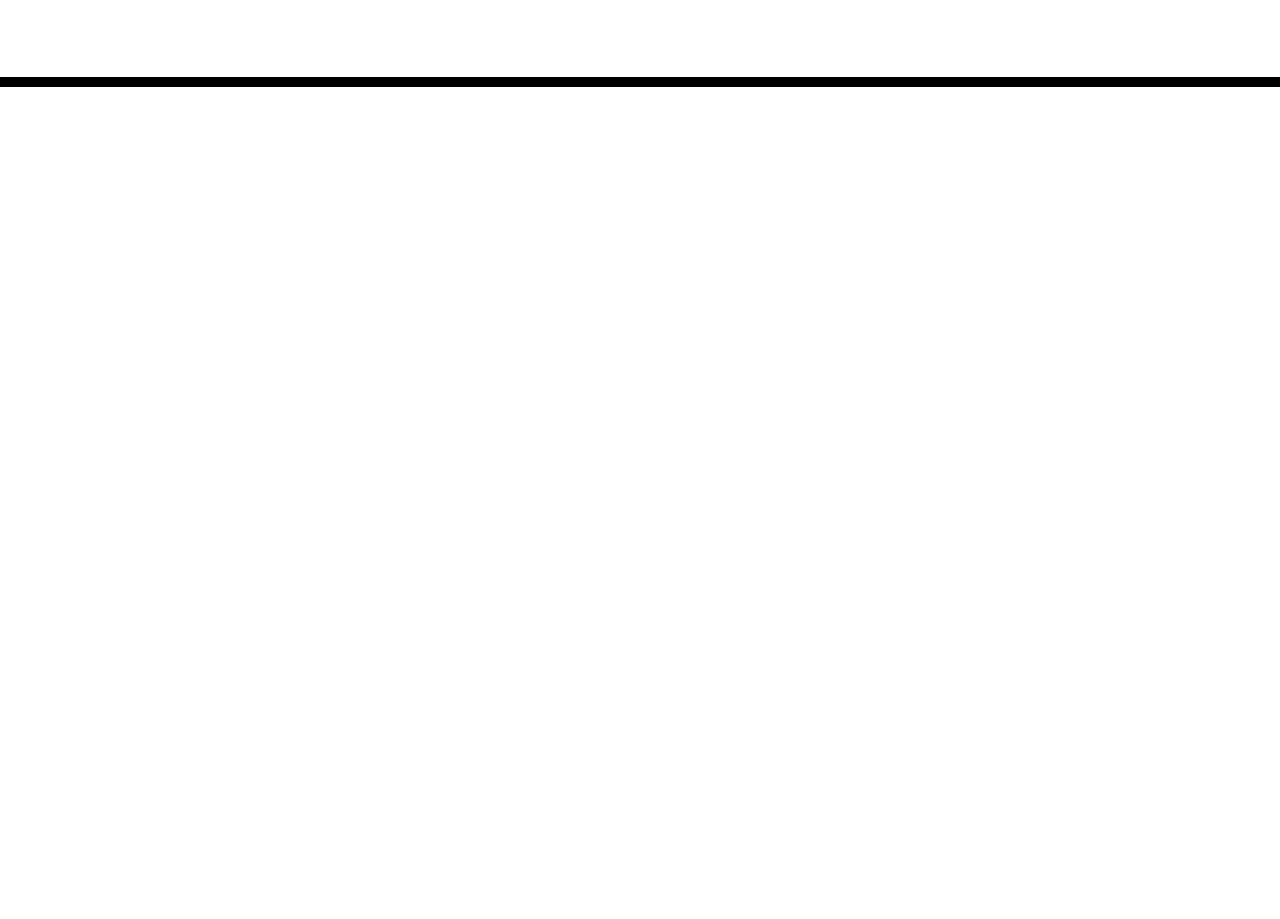
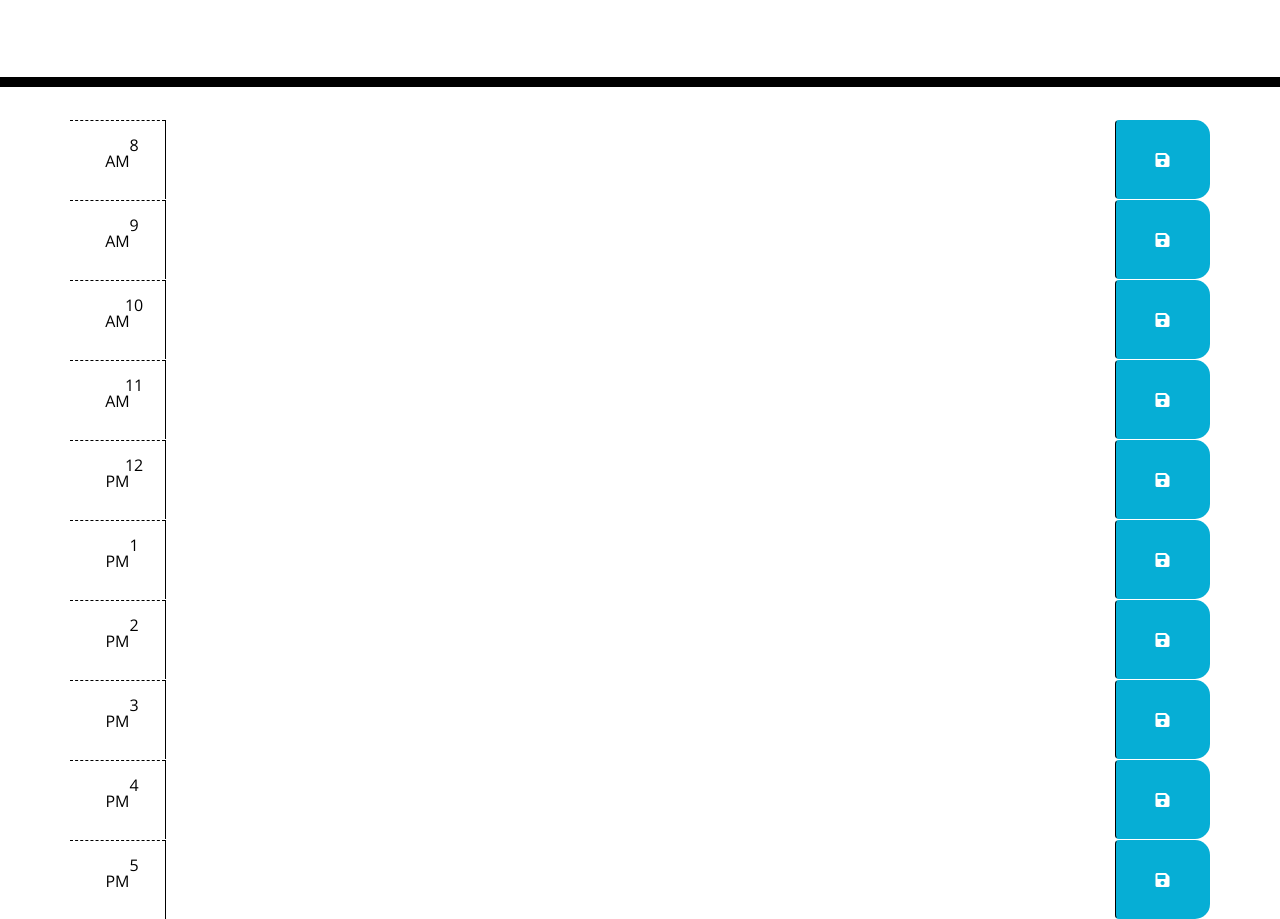
Before and after one commit to DiegoServe/work-day-scheduler, a plain HTML site: page index.html in a window 1280 px wide. Shown: the part 181-1100 px from the top of the page. Before the commit the page ends 800 px from the top, so only its background shows below. Drawn offline with nearby package versions, Linux system fonts and the light colour scheme; files that its build step writes are made by us from their sources.

Commit message:
timeblocks added

```diff
--- a/index.html
+++ b/index.html
@@ -1,28 +1,20 @@
 <!DOCTYPE html>
 <html lang="en">
+
 <head>
   <meta charset="UTF-8" />
   <meta name="viewport" content="width=device-width, initial-scale=1.0" />
   <meta http-equiv="X-UA-Compatible" content="ie=edge" />
-    <link
-      rel="stylesheet"
-      href="https://stackpath.bootstrapcdn.com/bootstrap/4.3.1/css/bootstrap.min.css"
-    />
-    <link
-      rel="stylesheet"
-      href="https://use.fontawesome.com/releases/v5.8.1/css/all.css"
-      integrity="sha384-50oBUHEmvpQ+1lW4y57PTFmhCaXp0ML5d60M1M7uH2+nqUivzIebhndOJK28anvf"
-      crossorigin="anonymous"
-    />
-    <link
-      href="https://fonts.googleapis.com/css?family=Open+Sans&display=swap"
-      rel="stylesheet"
-    />
-    <link rel="stylesheet" href="style.css" />
+  <link rel="stylesheet" href="https://stackpath.bootstrapcdn.com/bootstrap/4.3.1/css/bootstrap.min.css" />
+  <link rel="stylesheet" href="https://use.fontawesome.com/releases/v5.8.1/css/all.css"
+    integrity="sha384-50oBUHEmvpQ+1lW4y57PTFmhCaXp0ML5d60M1M7uH2+nqUivzIebhndOJK28anvf" crossorigin="anonymous" />
+  <link href="https://fonts.googleapis.com/css?family=Open+Sans&display=swap" rel="stylesheet" />
+  <link rel="stylesheet" href="assets/css/style.css" />
   <title>Work Day Scheduler</title>
 </head>
 
 <body>
+  <!-- Header -->
   <header class="jumbotron">
     <h1 class="display-3">Work Day Scheduler</h1>
     <p class="lead">A simple calendar app for scheduling your work day</p>
@@ -30,11 +22,101 @@
   </header>
   <div class="container">
     <!-- Timeblocks go here -->
+
+    <div id="hour8" class="row time-block">
+      <div class="col-md-1 hour">
+        8 AM
+      </div>
+      <textarea class="col-md-10 description">
+        </textarea>
+      <button class="btn saveBtn col-md-1"><i class="fas fa-save"></i></button>
+    </div>
+
+    <div id="hour9" class="row time-block">
+      <div class="col-md-1 hour">
+        9 AM
+      </div>
+      <textarea class="col-md-10 description">
+        </textarea>
+      <button class="btn saveBtn col-md-1"><i class="fas fa-save"></i></button>
+    </div>
+
+    <div id="hour10" class="row time-block">
+      <div class="col-md-1 hour">
+        10 AM
+      </div>
+      <textarea class="col-md-10 description">
+        </textarea>
+      <button class="btn saveBtn col-md-1"><i class="fas fa-save"></i></button>
+    </div>
+
+    <div id="hour10=1" class="row time-block">
+      <div class="col-md-1 hour">
+        11 AM
+      </div>
+      <textarea class="col-md-10 description">
+        </textarea>
+      <button class="btn saveBtn col-md-1"><i class="fas fa-save"></i></button>
+    </div>
+
+    <div id="hour12" class="row time-block">
+      <div class="col-md-1 hour">
+        12 PM
+      </div>
+      <textarea class="col-md-10 description">
+        </textarea>
+      <button class="btn saveBtn col-md-1"><i class="fas fa-save"></i></button>
+    </div>
+
+    <div id="hour13" class="row time-block">
+      <div class="col-md-1 hour">
+        1 PM
+      </div>
+      <textarea class="col-md-10 description">
+        </textarea>
+      <button class="btn saveBtn col-md-1"><i class="fas fa-save"></i></button>
+    </div>
+
+    <div id="hour14" class="row time-block">
+      <div class="col-md-1 hour">
+        2 PM
+      </div>
+      <textarea class="col-md-10 description">
+        </textarea>
+      <button class="btn saveBtn col-md-1"><i class="fas fa-save"></i></button>
+    </div>
+
+    <div id="hour15" class="row time-block">
+      <div class="col-md-1 hour">
+        3 PM
+      </div>
+      <textarea class="col-md-10 description">
+        </textarea>
+      <button class="btn saveBtn col-md-1"><i class="fas fa-save"></i></button>
+    </div>
+
+    <div id="hour16" class="row time-block">
+      <div class="col-md-1 hour">
+        4 PM
+      </div>
+      <textarea class="col-md-10 description">
+        </textarea>
+      <button class="btn saveBtn col-md-1"><i class="fas fa-save"></i></button>
+    </div>
+
+    <div id="hour17" class="row time-block">
+      <div class="col-md-1 hour">
+        5 PM
+      </div>
+      <textarea class="col-md-10 description">
+        </textarea>
+      <button class="btn saveBtn col-md-1"><i class="fas fa-save"></i></button>
     </div>
 
     <script src="https://code.jquery.com/jquery-3.4.1.min.js"></script>
 
     <script src="https://cdnjs.cloudflare.com/ajax/libs/moment.js/2.24.0/moment.min.js"></script>
-    <script src=""></script>
+    <script src="assets/js/script.js"></script>
 </body>
+
 </html>
```
Lines whose indentation alone changed are shown as unchanged.
